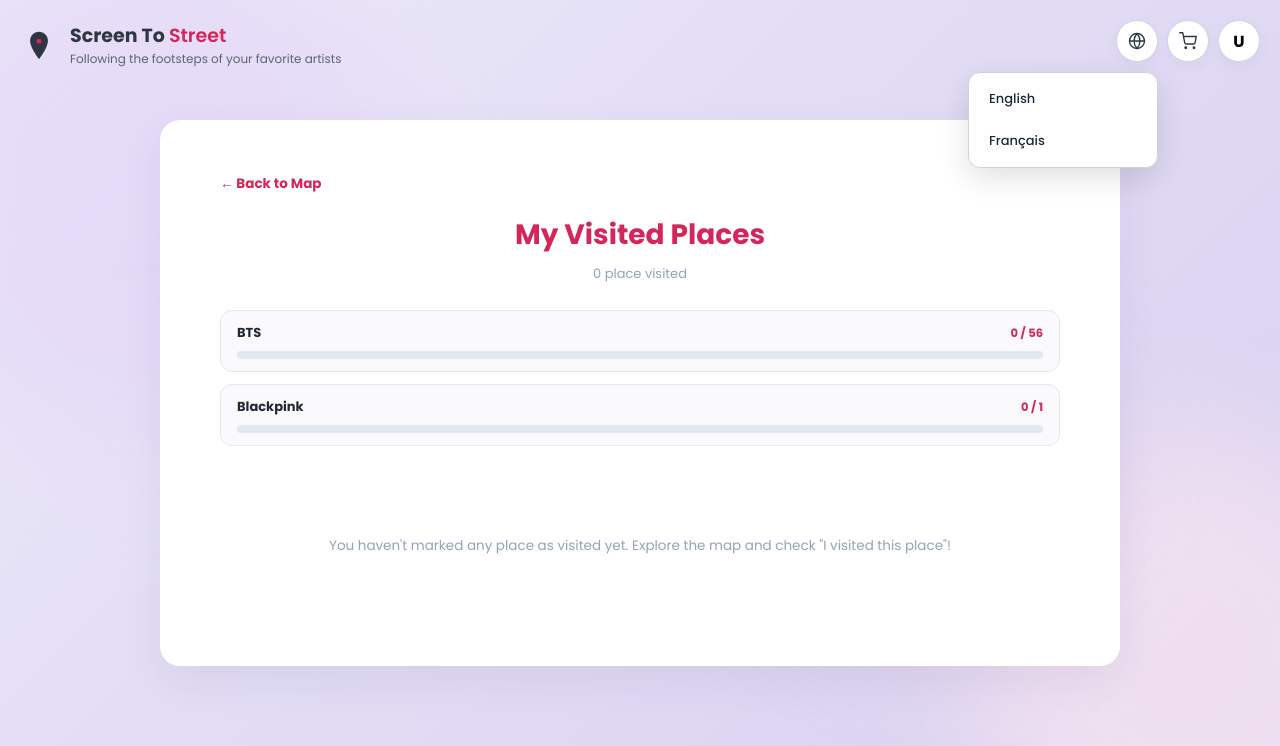
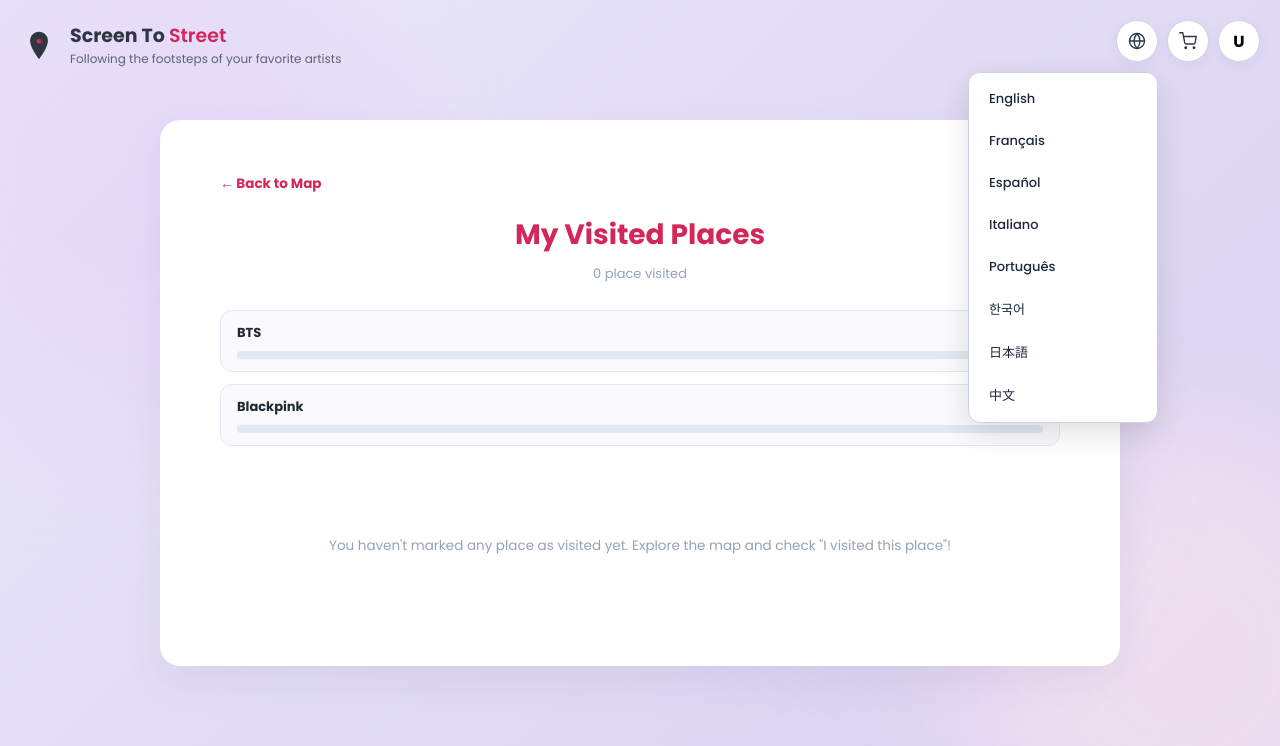
Before and after one commit to josyine/Idol-Tracker, a plain HTML site: page visited.html in a window 1280 px wide. Both pictures are taken after a click on the button 1137 px from the left and 41 px from the top of the page. Drawn offline with nearby package versions, Linux system fonts and the light colour scheme; no server answers.

Commit message:
Add multiple language options to dropdown menu

```diff
--- a/visited.html
+++ b/visited.html
@@ -129,6 +129,12 @@ h1.pg-title { font-size: 28px; font-weight: 700; color: #D42759; text-align: cen
         <div id="lang-menu" class="dropdown-menu hidden">
             <a href="#" class="dropdown-option" onclick="changeLang('en'); return false;">English</a>
             <a href="#" class="dropdown-option" onclick="changeLang('fr'); return false;">Français</a>
+            <a href="#" class="dropdown-option" onclick="changeLang('es'); return false;">Español</a>
+            <a href="#" class="dropdown-option" onclick="changeLang('it'); return false;">Italiano</a>
+            <a href="#" class="dropdown-option" onclick="changeLang('pt'); return false;">Português</a>
+            <a href="#" class="dropdown-option" onclick="changeLang('ko'); return false;">한국어</a>
+            <a href="#" class="dropdown-option" onclick="changeLang('ja'); return false;">日本語</a>
+            <a href="#" class="dropdown-option" onclick="changeLang('zh'); return false;">中文</a>
         </div>
     </div>
     <div class="dropdown-container">
```
